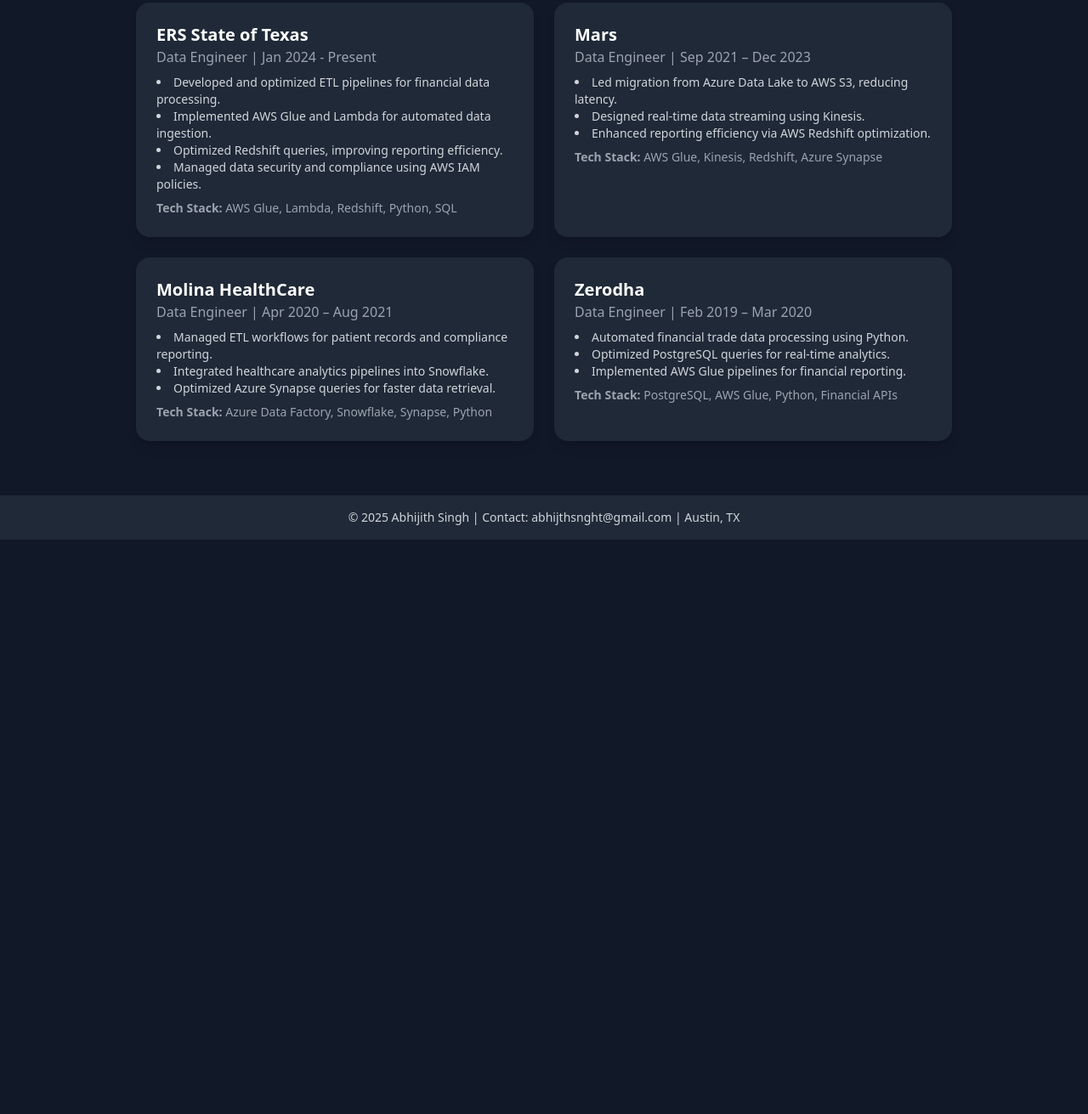
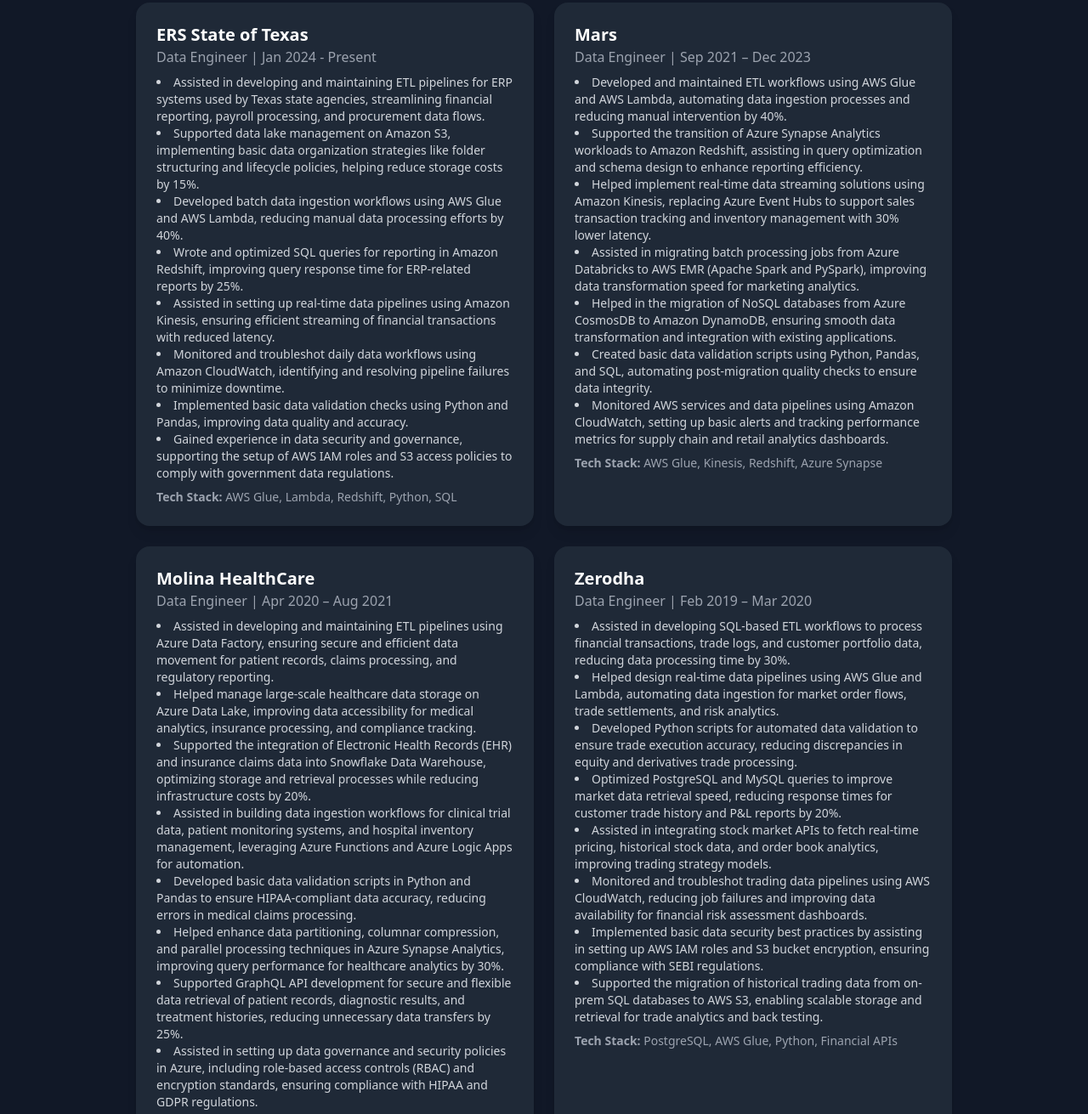
Before and after one commit to AbhijithSingh-7/portfolio, a plain HTML site: page index.html in a window 1280 px wide. Shown: the part 729-2040 px from the top of the page at 85% size. Before the commit the page ends 1364 px from the top, so only its background shows below. Drawn offline with nearby package versions, Linux system fonts and the light colour scheme.

Commit message:
Update index.html

```diff
--- a/index.html
+++ b/index.html
@@ -43,20 +43,32 @@
                 <h3 class="text-xl font-semibold">ERS State of Texas</h3>
                 <p class="text-gray-400">Data Engineer | Jan 2024 - Present</p>
                 <ul class="text-gray-300 mt-2 text-sm list-disc list-inside">
-                    <li>Developed and optimized ETL pipelines for financial data processing.</li>
-                    <li>Implemented AWS Glue and Lambda for automated data ingestion.</li>
-                    <li>Optimized Redshift queries, improving reporting efficiency.</li>
-                    <li>Managed data security and compliance using AWS IAM policies.</li>
-                </ul>
+
+    <li>Assisted in developing and maintaining ETL pipelines for ERP systems used by Texas state agencies, streamlining financial reporting, payroll processing, and procurement data flows.</li>
+    <li>Supported data lake management on Amazon S3, implementing basic data organization strategies like folder structuring and lifecycle policies, helping reduce storage costs by 15%.</li>
+    <li>Developed batch data ingestion workflows using AWS Glue and AWS Lambda, reducing manual data processing efforts by 40%.</li>
+    <li>Wrote and optimized SQL queries for reporting in Amazon Redshift, improving query response time for ERP-related reports by 25%.</li>
+    <li>Assisted in setting up real-time data pipelines using Amazon Kinesis, ensuring efficient streaming of financial transactions with reduced latency.</li>
+    <li>Monitored and troubleshot daily data workflows using Amazon CloudWatch, identifying and resolving pipeline failures to minimize downtime.</li>
+    <li>Implemented basic data validation checks using Python and Pandas, improving data quality and accuracy.</li>
+    <li>Gained experience in data security and governance, supporting the setup of AWS IAM roles and S3 access policies to comply with government data regulations.</li>
+ </ul>
                 <p class="text-gray-400 mt-2 text-sm"><strong>Tech Stack:</strong> AWS Glue, Lambda, Redshift, Python, SQL</p>
             </div>
             <div class="p-6 bg-gray-800 rounded-2xl shadow-lg">
                 <h3 class="text-xl font-semibold">Mars</h3>
                 <p class="text-gray-400">Data Engineer | Sep 2021 – Dec 2023</p>
                 <ul class="text-gray-300 mt-2 text-sm list-disc list-inside">
-                    <li>Led migration from Azure Data Lake to AWS S3, reducing latency.</li>
-                    <li>Designed real-time data streaming using Kinesis.</li>
-                    <li>Enhanced reporting efficiency via AWS Redshift optimization.</li>
+
+    <li>Developed and maintained ETL workflows using AWS Glue and AWS Lambda, automating data ingestion processes and reducing manual intervention by 40%.</li>
+    <li>Supported the transition of Azure Synapse Analytics workloads to Amazon Redshift, assisting in query optimization and schema design to enhance reporting efficiency.</li>
+    <li>Helped implement real-time data streaming solutions using Amazon Kinesis, replacing Azure Event Hubs to support sales transaction tracking and inventory management with 30% lower latency.</li>
+    <li>Assisted in migrating batch processing jobs from Azure Databricks to AWS EMR (Apache Spark and PySpark), improving data transformation speed for marketing analytics.</li>
+    <li>Helped in the migration of NoSQL databases from Azure CosmosDB to Amazon DynamoDB, ensuring smooth data transformation and integration with existing applications.</li>
+    <li>Created basic data validation scripts using Python, Pandas, and SQL, automating post-migration quality checks to ensure data integrity.</li>
+    <li>Monitored AWS services and data pipelines using Amazon CloudWatch, setting up basic alerts and tracking performance metrics for supply chain and retail analytics dashboards.</li>
+
+
                 </ul>
                 <p class="text-gray-400 mt-2 text-sm"><strong>Tech Stack:</strong> AWS Glue, Kinesis, Redshift, Azure Synapse</p>
             </div>
@@ -64,9 +76,17 @@
                 <h3 class="text-xl font-semibold">Molina HealthCare</h3>
                 <p class="text-gray-400">Data Engineer | Apr 2020 – Aug 2021</p>
                 <ul class="text-gray-300 mt-2 text-sm list-disc list-inside">
-                    <li>Managed ETL workflows for patient records and compliance reporting.</li>
-                    <li>Integrated healthcare analytics pipelines into Snowflake.</li>
-                    <li>Optimized Azure Synapse queries for faster data retrieval.</li>
+
+    <li>Assisted in developing and maintaining ETL pipelines using Azure Data Factory, ensuring secure and efficient data movement for patient records, claims processing, and regulatory reporting.</li>
+    <li>Helped manage large-scale healthcare data storage on Azure Data Lake, improving data accessibility for medical analytics, insurance processing, and compliance tracking.</li>
+    <li>Supported the integration of Electronic Health Records (EHR) and insurance claims data into Snowflake Data Warehouse, optimizing storage and retrieval processes while reducing infrastructure costs by 20%.</li>
+    <li>Assisted in building data ingestion workflows for clinical trial data, patient monitoring systems, and hospital inventory management, leveraging Azure Functions and Azure Logic Apps for automation.</li>
+    <li>Developed basic data validation scripts in Python and Pandas to ensure HIPAA-compliant data accuracy, reducing errors in medical claims processing.</li>
+    <li>Helped enhance data partitioning, columnar compression, and parallel processing techniques in Azure Synapse Analytics, improving query performance for healthcare analytics by 30%.</li>
+    <li>Supported GraphQL API development for secure and flexible data retrieval of patient records, diagnostic results, and treatment histories, reducing unnecessary data transfers by 25%.</li>
+    <li>Assisted in setting up data governance and security policies in Azure, including role-based access controls (RBAC) and encryption standards, ensuring compliance with HIPAA and GDPR regulations.</li>
+
+
                 </ul>
                 <p class="text-gray-400 mt-2 text-sm"><strong>Tech Stack:</strong> Azure Data Factory, Snowflake, Synapse, Python</p>
             </div>
@@ -74,9 +94,16 @@
                 <h3 class="text-xl font-semibold">Zerodha</h3>
                 <p class="text-gray-400">Data Engineer | Feb 2019 – Mar 2020</p>
                 <ul class="text-gray-300 mt-2 text-sm list-disc list-inside">
-                    <li>Automated financial trade data processing using Python.</li>
-                    <li>Optimized PostgreSQL queries for real-time analytics.</li>
-                    <li>Implemented AWS Glue pipelines for financial reporting.</li>
+
+    <li>Assisted in developing SQL-based ETL workflows to process financial transactions, trade logs, and customer portfolio data, reducing data processing time by 30%.</li>
+    <li>Helped design real-time data pipelines using AWS Glue and Lambda, automating data ingestion for market order flows, trade settlements, and risk analytics.</li>
+    <li>Developed Python scripts for automated data validation to ensure trade execution accuracy, reducing discrepancies in equity and derivatives trade processing.</li>
+    <li>Optimized PostgreSQL and MySQL queries to improve market data retrieval speed, reducing response times for customer trade history and P&L reports by 20%.</li>
+    <li>Assisted in integrating stock market APIs to fetch real-time pricing, historical stock data, and order book analytics, improving trading strategy models.</li>
+    <li>Monitored and troubleshot trading data pipelines using AWS CloudWatch, reducing job failures and improving data availability for financial risk assessment dashboards.</li>
+    <li>Implemented basic data security best practices by assisting in setting up AWS IAM roles and S3 bucket encryption, ensuring compliance with SEBI regulations.</li>
+    <li>Supported the migration of historical trading data from on-prem SQL databases to AWS S3, enabling scalable storage and retrieval for trade analytics and back testing.</li>
+
                 </ul>
                 <p class="text-gray-400 mt-2 text-sm"><strong>Tech Stack:</strong> PostgreSQL, AWS Glue, Python, Financial APIs</p>
             </div>
```
